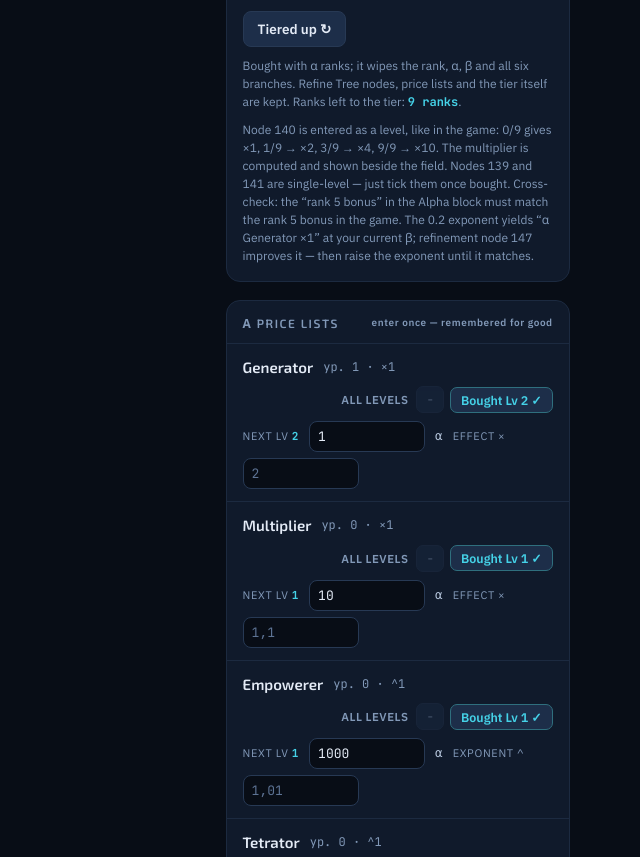
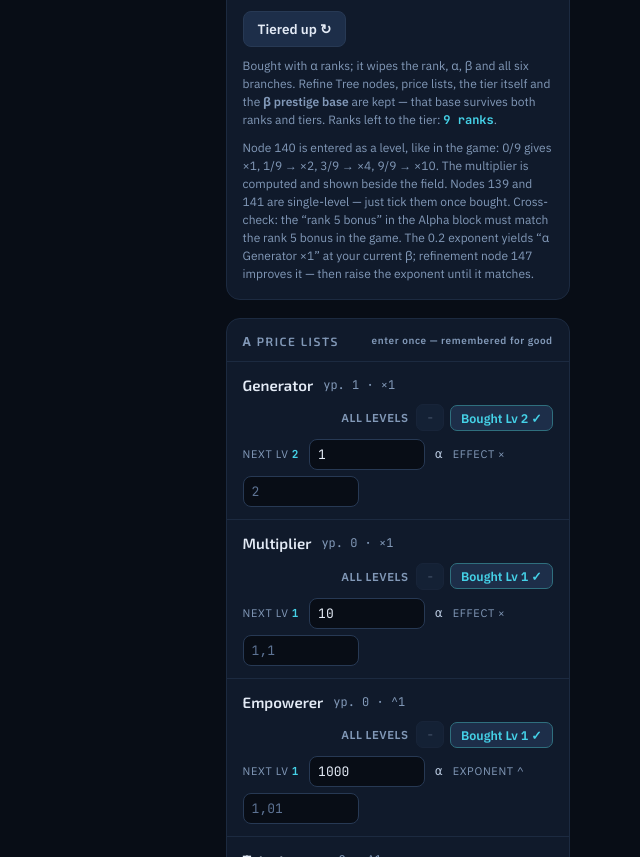
Before and after one commit to endiepq/rank-navigator, a plain HTML site: page index.html in a window 1280 px wide. Shown: the part 2404-3261 px from the top of the page, without its empty margins (640-1280 px from the left). Drawn offline with Linux system fonts and the light colour scheme.

Commit message:
Записать, что база β переживает смену ступени
Пользователь проверил в игре: престиж не сбрасывается при повышении
ступени. Инструмент так себя и вёл — кнопка «Ступень взята» базу не
трогала, — но нигде об этом не говорил, а я сам раньше этого не знал и
оговаривал как неизвестное.

Теперь это написано в подсказке ступени, в списке того, что
сохраняется, рядом с узлами и прайс-листами.

И дописано следствие в вердикт «не жми в этом подъёме»: раз база
остаётся навсегда, престиж не пропал — его надо нажать в начале
следующего подъёма, пока он стоит дёшево. Сам вердикт считает только
ближайший ранг и потому занижает ценность престижа; на длинной
дистанции он окупается почти при любом ускорении.

Co-Authored-By: Claude Opus 5 <noreply@anthropic.com>

```diff
--- a/index.html
+++ b/index.html
@@ -481,7 +481,7 @@
       "pv.wrap":"—",
       "pv.yes":"<b>Жми престиж сейчас.</b> Ускорение {m}, и ранг окажется в руках через {now} вместо {never}, если не жать. Ждать дальше смысла нет: прибавка растёт медленнее, чем уходит время.",
       "pv.wait":"<b>Подожди, жать рано.</b> Сейчас престиж даёт {m} и привёл бы к рангу через {now}. Если дотерпеть, пока α вырастет в {k} раз, будет {m2} и {wait}.",
-      "pv.never":"<b>Не жми в этом подъёме.</b> Ускорение всего {m}: нажав, придёшь к рангу через {now}, а просто доиграв — через {never}.",
+      "pv.never":"<b>Не жми в этом подъёме.</b> Ускорение всего {m}: нажав, придёшь к рангу через {now}, а просто доиграв — через {never}. Престиж при этом не пропал: база β остаётся навсегда, и после рангов, и после ступеней, — так что нажми его в начале следующего подъёма, пока он стоит дёшево.",
       "pv.unknown":"Чтобы сказать, жать престиж или ждать, мне нужно знать, когда начался подъём. Нажми «Ранг взят» или «Престиж нажат» в тот момент, когда сделаешь это в игре, — дальше посчитаю сам.",
       "pv.no":"Престиж сейчас ничего не ускорит.",
       "b.prestnote":"Престиж α→β: скорость α вырастет в <b class=\"val\" id=\"pr-speed\">—</b><span id=\"pr-wait\">, а если дотерпеть до требования ранга — в <b class=\"val\" id=\"pr-rankspeed\">—</b></span>.",
@@ -496,7 +496,7 @@
       "n.singn.t":"Достижение «СТО»: базы всех генераторов и множителей частиц умножаются на 1 + Сингулярность / 100. Вводи саму сингулярность, не множитель: при 100 выходит ×2.",
       "n.relichint":"Оба поля умножают базу обоих генераторов. Множитель сингулярности открывает узел 146, а само число смотри в <b>Сингулярность → Эффекты → Множитель сингулярности</b>. Нет реликвии или узла — оставь 1. Бонус ступени 2: <b class=\"val\" id=\"check-stupen2\">—</b>.",
       "btn.tierup":"Ступень взята ↻", "btn.prest":"Престиж нажат ↻",
-      "n.tierhint":"Покупается за ранги α и сносит ранг, α, β и все шесть веток. Узлы дерева, прайс-листы и сама ступень сохраняются. До ступени осталось <b class=\"val\" id=\"check-togo\">—</b>.",
+      "n.tierhint":"Покупается за ранги α и сносит ранг, α, β и все шесть веток. Узлы дерева, прайс-листы, сама ступень и <b>база β от престижа</b> сохраняются — она переживает и ранги, и ступени. До ступени осталось <b class=\"val\" id=\"check-togo\">—</b>.",
       "n.hint":"Узел 140 вводится уровнем, как в игре: 0/9 даёт ×1, 1/9 → ×2, 3/9 → ×4, 9/9 → ×10. Множитель считается сам и показан рядом с полем. Узлы 139 и 141 одноуровневые — просто ставь галочку, когда куплен. Сверка: «бонус ранга 5» в блоке «Альфа» должен совпасть с наградой за ранг 5 в игре. Показатель 0.2 даёт «α Генератор ×<span id=\"hint-bonus\">—</span>» при нынешних β; узел 147 его улучшает — тогда подними показатель, пока не сойдётся.",
       "pr.a":"Прайс-листы α", "pr.b":"Прайс-листы β", "pr.tag":"вводишь один раз — помнит навсегда",
       "pr.tetra":"<b>Тетратор</b> подписан в игре как <code>^^1.01</code>, но ведёт себя иначе: он <b>умножает</b> показатель усилителя на <b>1.035</b> за уровень. Поэтому в столбце «Степень ^» у него стоит 1.0324, а не то, что написано в игре. Проверено по двум замерам: показатель 1.18 требовал 1.21793, показатель 1.22 — 1.25992. Слагаемым это не объяснить: оно плывёт с 0.0379 до 0.0399, а отношение держится. Контроль — β, где тетратор на нуле: там цепочка сходится точно.",
@@ -565,7 +565,7 @@
       "pv.wrap":"—",
       "pv.yes":"<b>Press the prestige now.</b> It gives {m}, putting the rank in hand in {now} instead of {never}. Waiting gains nothing: the bonus grows slower than the time it costs.",
       "pv.wait":"<b>Hold off, it is too early.</b> Right now the prestige gives {m} and would reach the rank in {now}. Hold out until α is {k} times larger and it gives {m2} and {wait}.",
-      "pv.never":"<b>Do not press it this climb.</b> The speed-up is only {m}: pressing lands the rank in {now}, just finishing lands it in {never}.",
+      "pv.never":"<b>Do not press it this climb.</b> The speed-up is only {m}: pressing lands the rank in {now}, just finishing lands it in {never}. The prestige is not lost: the β base is permanent, surviving both ranks and tiers — so press it early in the next climb, while it is cheap.",
       "pv.unknown":"To say whether to press or wait I need to know when this climb started. Press “Ranked up” or “Prestiged” the moment you do it in the game and I will take it from there.",
       "pv.no":"A prestige would speed up nothing right now.",
       "b.prestnote":"An α→β prestige raises the α rate <b class=\"val\" id=\"pr-speed\">—</b><span id=\"pr-wait\">, or <b class=\"val\" id=\"pr-rankspeed\">—</b> if you hold out until the rank requirement</span>.",
@@ -580,7 +580,7 @@
       "n.singn.t":"The “ONE HUNDRED” achievement: the bases of all particle Generators and Multipliers are multiplied by 1 + Singularity / 100. Enter the Singularity count itself, not the multiplier: 100 gives ×2.",
       "n.relichint":"Both fields multiply the base of both Generators. The singularity multiplier is unlocked by node 146; read the number in <b>Singularity → Effects → Singularity mults</b>. No relic or node — leave it at 1. Tier 2 bonus: <b class=\"val\" id=\"check-stupen2\">—</b>.",
       "btn.tierup":"Tiered up ↻", "btn.prest":"Prestiged ↻",
-      "n.tierhint":"Bought with α ranks; it wipes the rank, α, β and all six branches. Refine Tree nodes, price lists and the tier itself are kept. Ranks left to the tier: <b class=\"val\" id=\"check-togo\">—</b>.",
+      "n.tierhint":"Bought with α ranks; it wipes the rank, α, β and all six branches. Refine Tree nodes, price lists, the tier itself and the <b>β prestige base</b> are kept — that base survives both ranks and tiers. Ranks left to the tier: <b class=\"val\" id=\"check-togo\">—</b>.",
       "n.hint":"Node 140 is entered as a level, like in the game: 0/9 gives ×1, 1/9 → ×2, 3/9 → ×4, 9/9 → ×10. The multiplier is computed and shown beside the field. Nodes 139 and 141 are single-level — just tick them once bought. Cross-check: the “rank 5 bonus” in the Alpha block must match the rank 5 bonus in the game. The 0.2 exponent yields “α Generator ×<span id=\"hint-bonus\">—</span>” at your current β; refinement node 147 improves it — then raise the exponent until it matches.",
       "pr.a":"α price lists", "pr.b":"β price lists", "pr.tag":"enter once — remembered for good",
       "pr.tetra":"The <b>Tetrator</b> reads <code>^^1.01</code> in the game but behaves differently: it <b>multiplies</b> the Empowerer exponent by <b>1.035</b> per level. So its “Exponent ^” column holds 1.0324 rather than what the game prints. Checked on two readings: an exponent of 1.18 needed 1.21793, an exponent of 1.22 needed 1.25992. An additive term cannot explain that — it drifts from 0.0379 to 0.0399 while the ratio holds. Control: on the β side, where the Tetrator is at zero, the chain matches exactly.",
```
